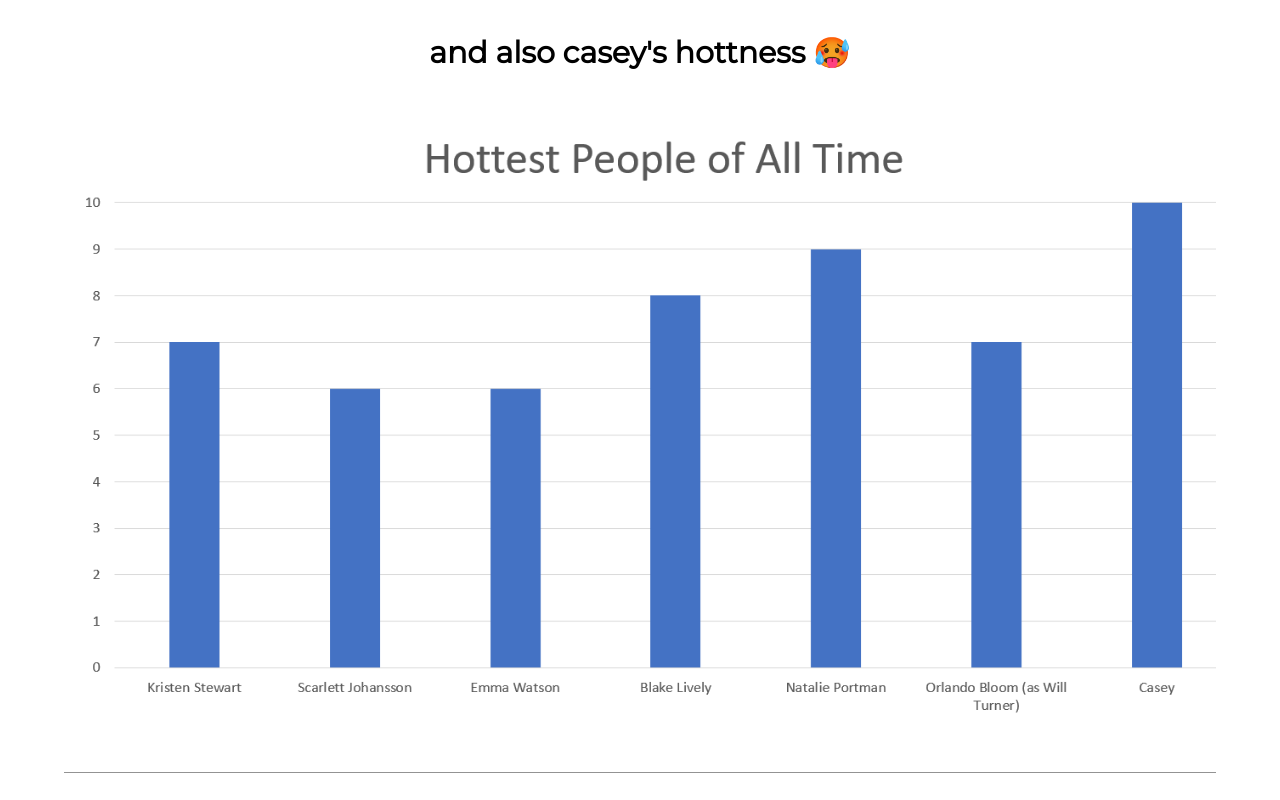
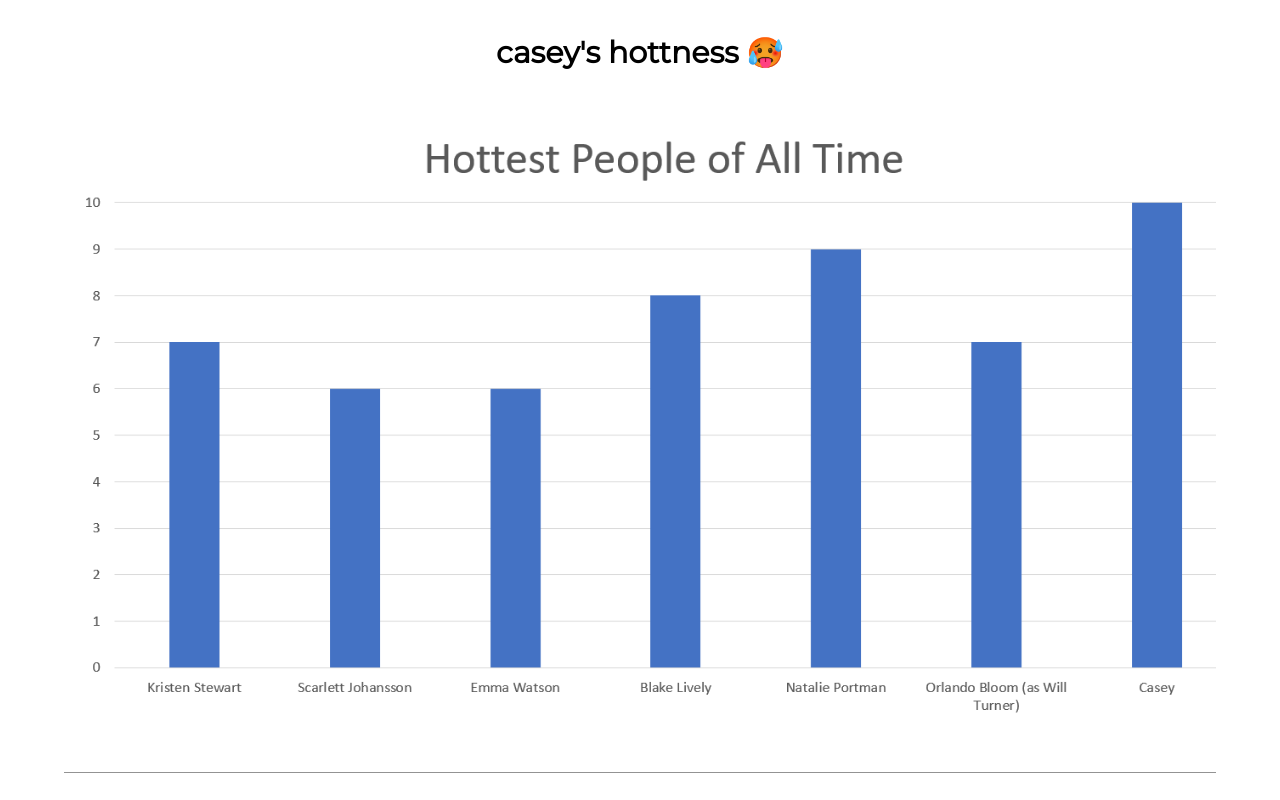
Before and after one commit to Clarkson1415/For-Casey-Website, a plain HTML site: page index.html in a window 1280 px wide. Shown: the top 800 px of the page. Drawn offline with nearby package versions, Linux system fonts and the light colour scheme.

Commit message:
Update index.html

```diff
--- a/index.html
+++ b/index.html
@@ -41,7 +41,7 @@ img {margin-bottom: -7px}
 <header class="w3-center w3-margin-bottom">
   <!-- <h1><b> <p style="font-size:30px"> This website serves as a record of resons why I like casey,  </b> </p> </h1>-->
 
-  <h1><b> <p style="font-size:30px"> and also casey's hottness &#129397  </b> </p> </h1>
+  <h1><b> <p style="font-size:30px"> casey's hottness &#129397  </b> </p> </h1>
 
   <!-- button -->
   <!-- <p class="w3-padding-16"><button class="w3-button w3-black"
```
